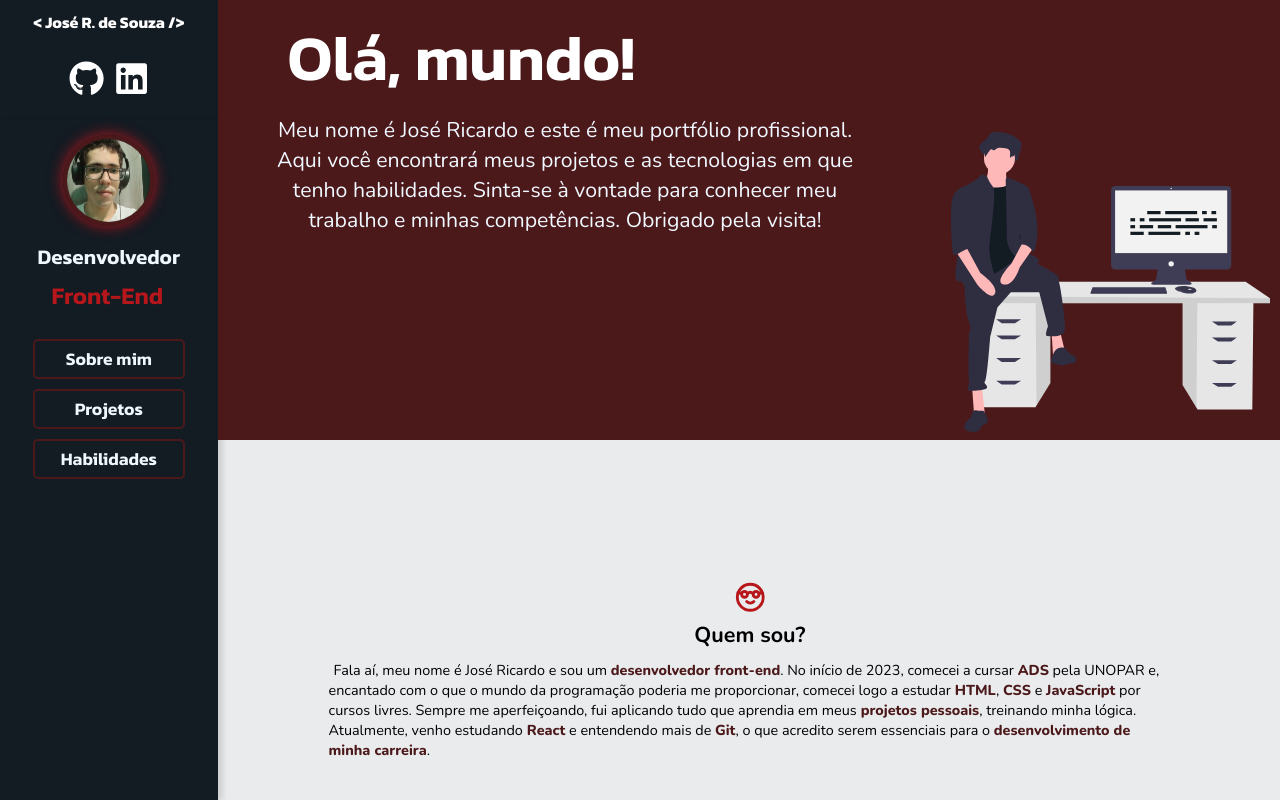
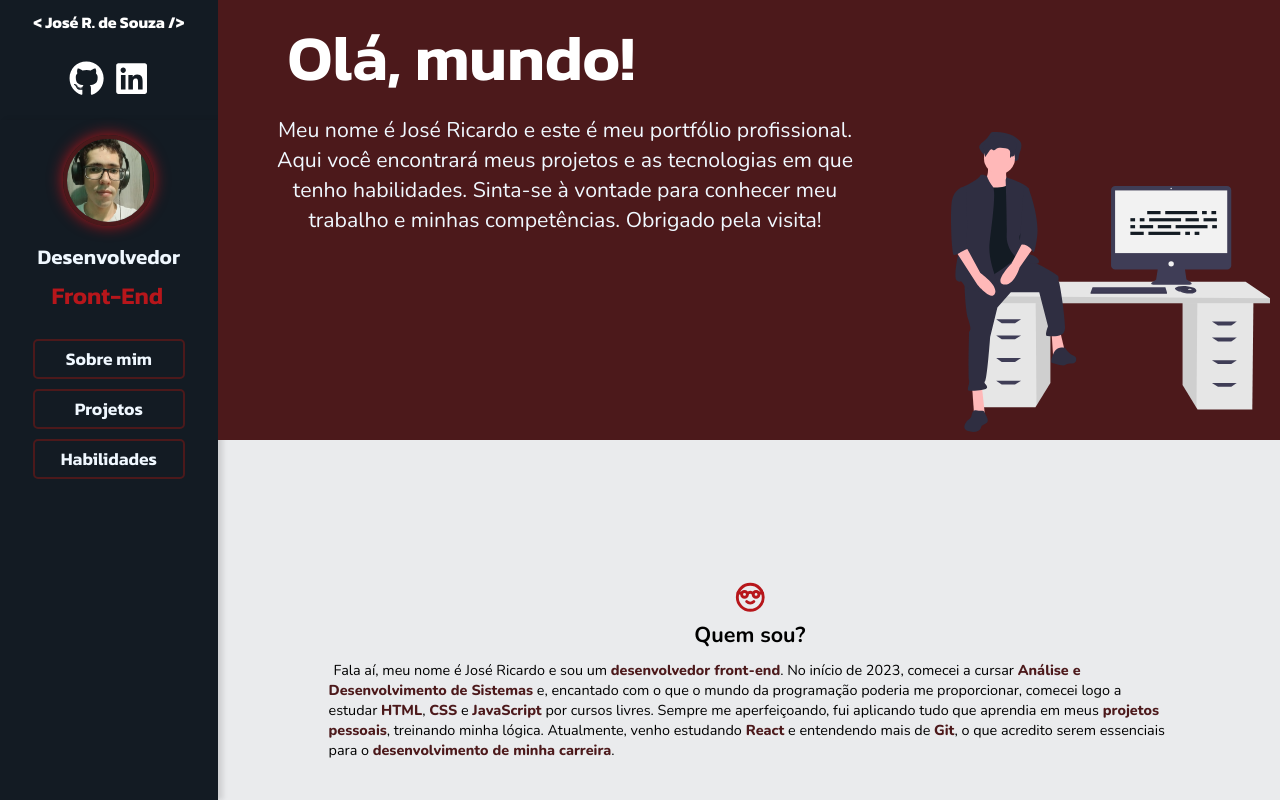
Before and after one commit to Josericardodesouza/MeuPortfolio, a React (Vite) app: page / in a window 1280 px wide. Shown: the top 800 px of the page. Built offline with nearby package versions, Linux system fonts and the light colour scheme.

Commit message:
Update AboutMe.jsx

```diff
--- a/src/assets/components/AboutMe.jsx
+++ b/src/assets/components/AboutMe.jsx
@@ -37,7 +37,7 @@ function AboutMe() {
                             <h3>Quem sou?</h3>
 
                             <p>
-                            Fala aí, meu nome é José Ricardo e sou um <strong>desenvolvedor front-end</strong>. No início de 2023, comecei a cursar <strong>ADS</strong> pela UNOPAR e, encantado com o que o mundo da programação poderia me proporcionar, comecei logo a estudar <strong>HTML</strong>, <strong>CSS</strong> e <strong>JavaScript</strong> por cursos livres. Sempre me aperfeiçoando, fui aplicando tudo que aprendia em meus<strong> projetos pessoais</strong>, treinando minha lógica. Atualmente, venho estudando<strong> React</strong> e entendendo mais de <strong>Git</strong>, o que acredito serem essenciais para o <strong>desenvolvimento de minha carreira</strong>.
+                            Fala aí, meu nome é José Ricardo e sou um <strong>desenvolvedor front-end</strong>. No início de 2023, comecei a cursar <strong>Análise e Desenvolvimento de Sistemas</strong> e, encantado com o que o mundo da programação poderia me proporcionar, comecei logo a estudar <strong>HTML</strong>, <strong>CSS</strong> e <strong>JavaScript</strong> por cursos livres. Sempre me aperfeiçoando, fui aplicando tudo que aprendia em meus<strong> projetos pessoais</strong>, treinando minha lógica. Atualmente, venho estudando<strong> React</strong> e entendendo mais de <strong>Git</strong>, o que acredito serem essenciais para o <strong>desenvolvimento de minha carreira</strong>.
                             </p>
 
                         </div>
```
